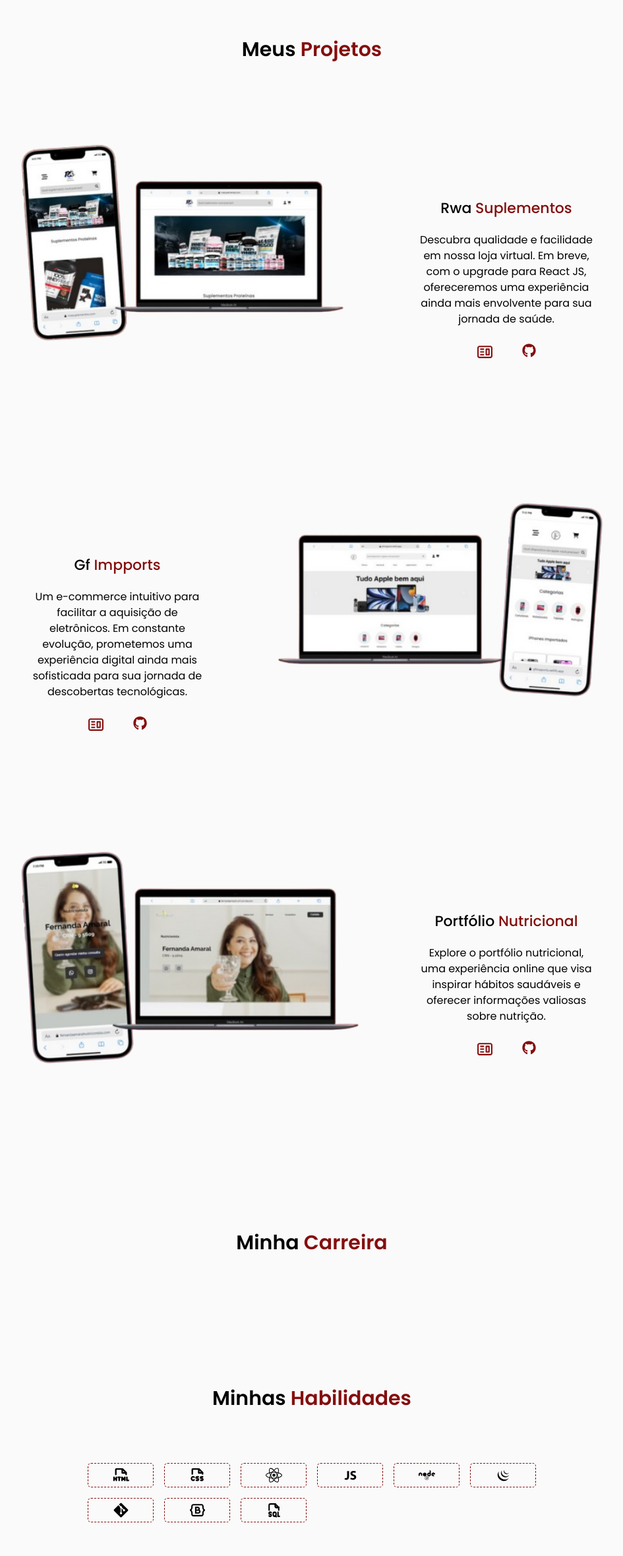
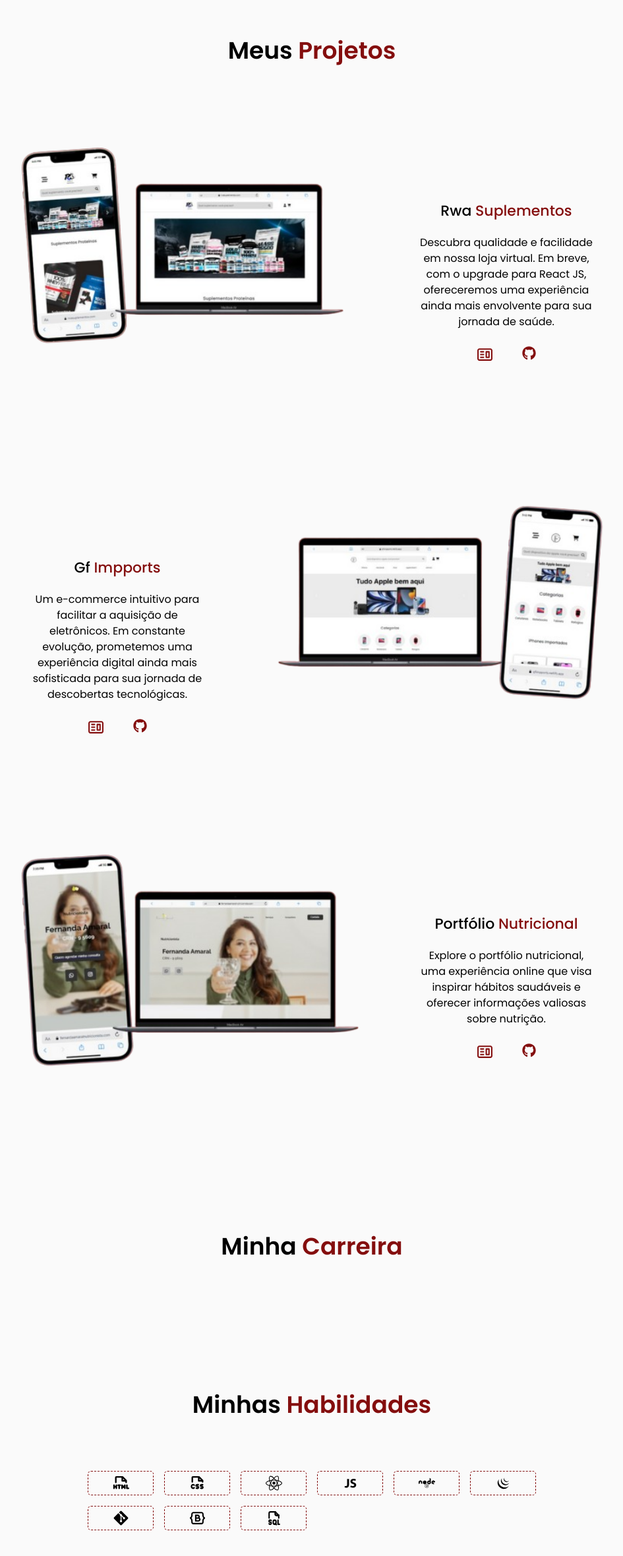
Before and after one commit to MatheuscAmaral/Portfolio, a React (Vite) app: page / in a window 1280 px wide. Shown: the part 846-3205 px from the top of the page at 66% size, without its empty margins (167-1112 px from the left). Built offline with nearby package versions, Linux system fonts and the light colour scheme.

Commit message:
fix: aumentando tamanho dos titles para monitores

```diff
--- a/src/App.jsx
+++ b/src/App.jsx
@@ -126,7 +126,7 @@ function App() {
           </div>
 
           <div id="projects">
-            <h1 style={{ color: lightOn ? 'black' : 'white' }} className="text-3xl">
+            <h1 style={{ color: lightOn ? 'black' : 'white' }} className="text-3xl md:text-4xl">
               Meus <span className="secondary-color">Projetos</span>
             </h1>
 
@@ -167,13 +167,13 @@ function App() {
           </div>
 
           <div id="carrer">
-            <h1 className="text-3xl" style={{color: lightOn ? "black" : "white"}}>Minha <span className="secondary-color">Carreira</span></h1>
+            <h1 className="text-3xl md:text-4xl" style={{color: lightOn ? "black" : "white"}}>Minha <span className="secondary-color">Carreira</span></h1>
 
             {/* <Carrer/> */}
           </div>
 
           <div id="skills" style={{paddingBottom: "200px"}}>
-            <h1 className="text-3xl" style={{color: lightOn ? "black" : "white"}}>Minhas <span className="secondary-color">Habilidades</span></h1>
+            <h1 className="text-3xl md:text-4xl" style={{color: lightOn ? "black" : "white"}}>Minhas <span className="secondary-color">Habilidades</span></h1>
 
             <div className="skills-container" style={{color: lightOn ? "black" : "white"}}>
               <Skill
@@ -208,7 +208,7 @@ function App() {
           </div>
 
           <div id="talkMe" style={{paddingBottom: "200px"}}>
-            <h1 className="text-3xl" style={{color: lightOn ? "black" : "white"}}>Fale <span className="secondary-color">comigo</span></h1>
+            <h1 className="text-3xl md:text-4xl" style={{color: lightOn ? "black" : "white"}}>Fale <span className="secondary-color">comigo</span></h1>
 
             <div className='flex items-center flex-col gap-2'>
                 <div className='flex gap-2'>
```
